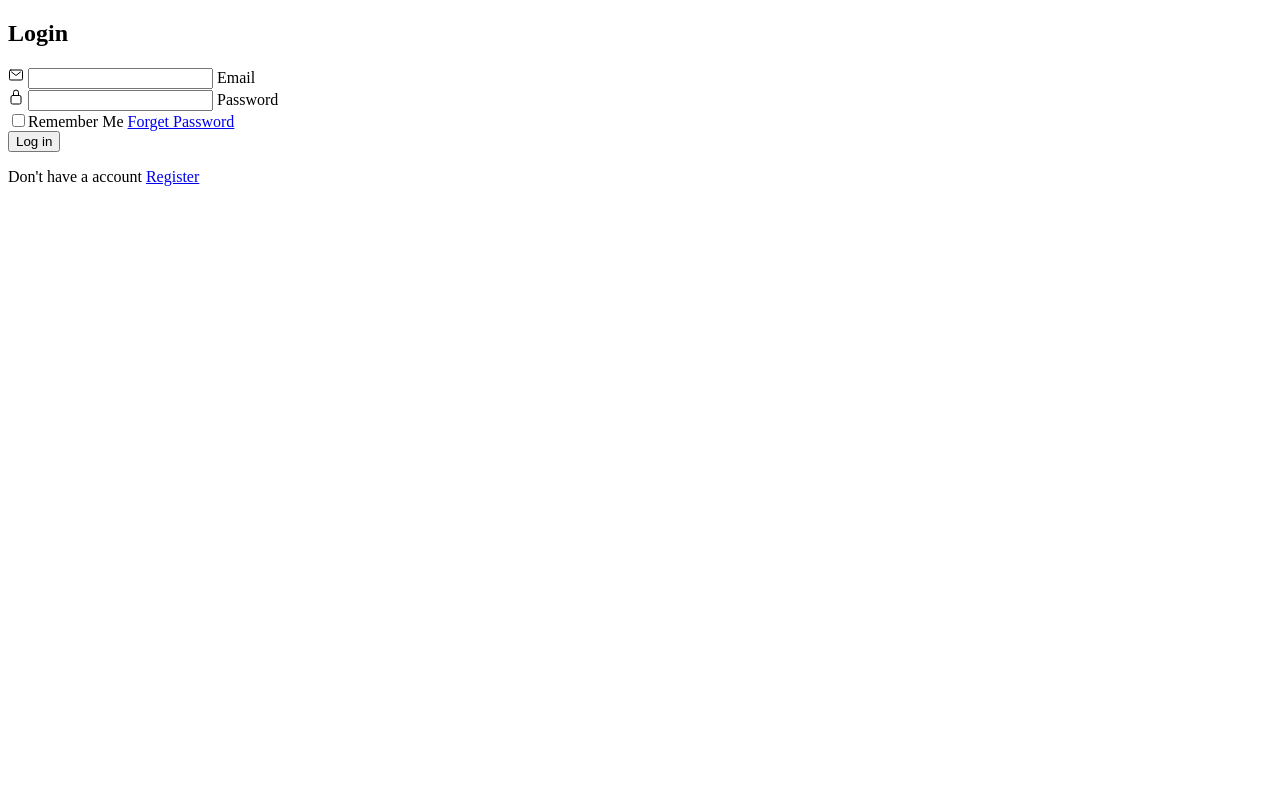
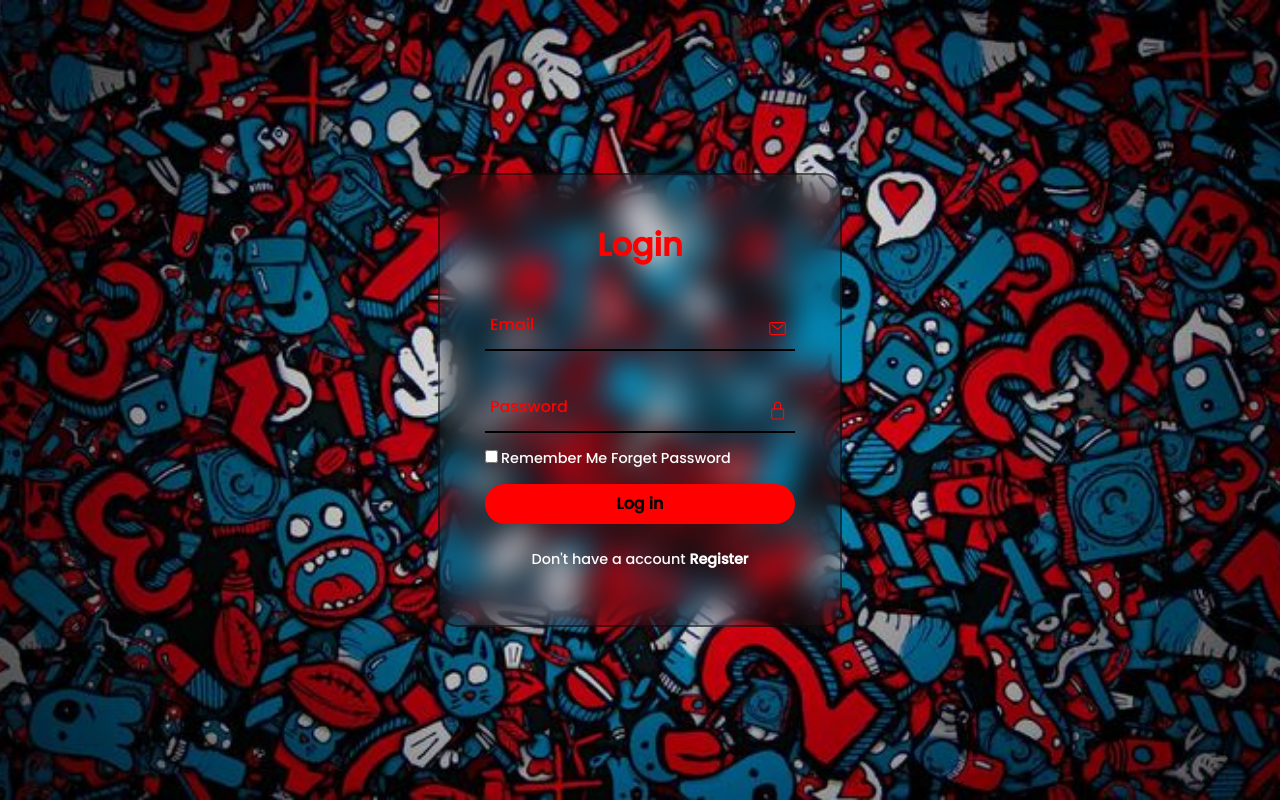
Before and after one commit to sutannn/LoginPage, a plain HTML site: page index.html in a window 1280 px wide. Drawn offline with nearby package versions, Linux system fonts and the light colour scheme.

Commit message:
index.html

```diff
--- a/index.html
+++ b/index.html
@@ -1,7 +1,7 @@
 <!DOCTYPE html>
 <html lang="en">
 <head>
-  <link rel="stylesheet" href="loginsyutan.css">
+  <link rel="stylesheet" href="index.css">
   <title>awww official</title>
 </head>
 <body>
```
